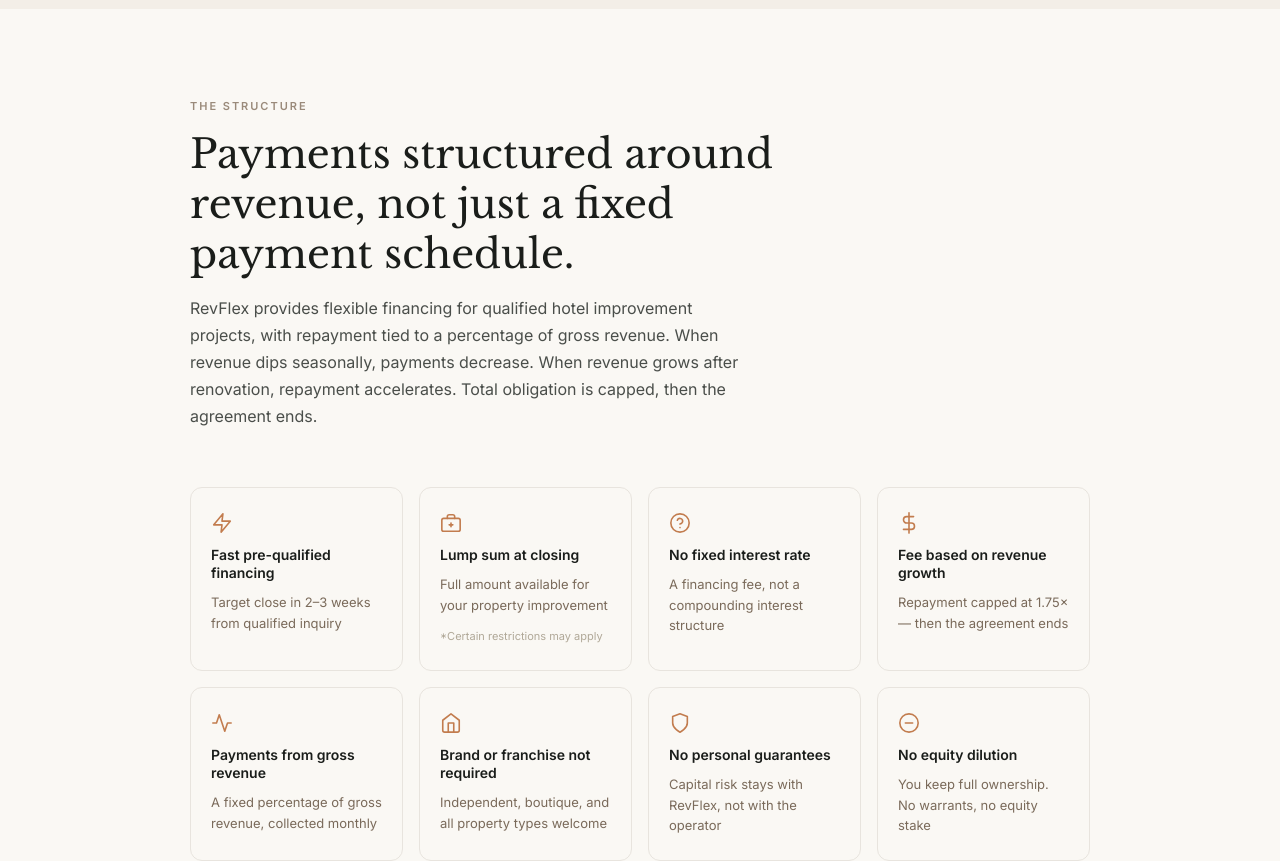
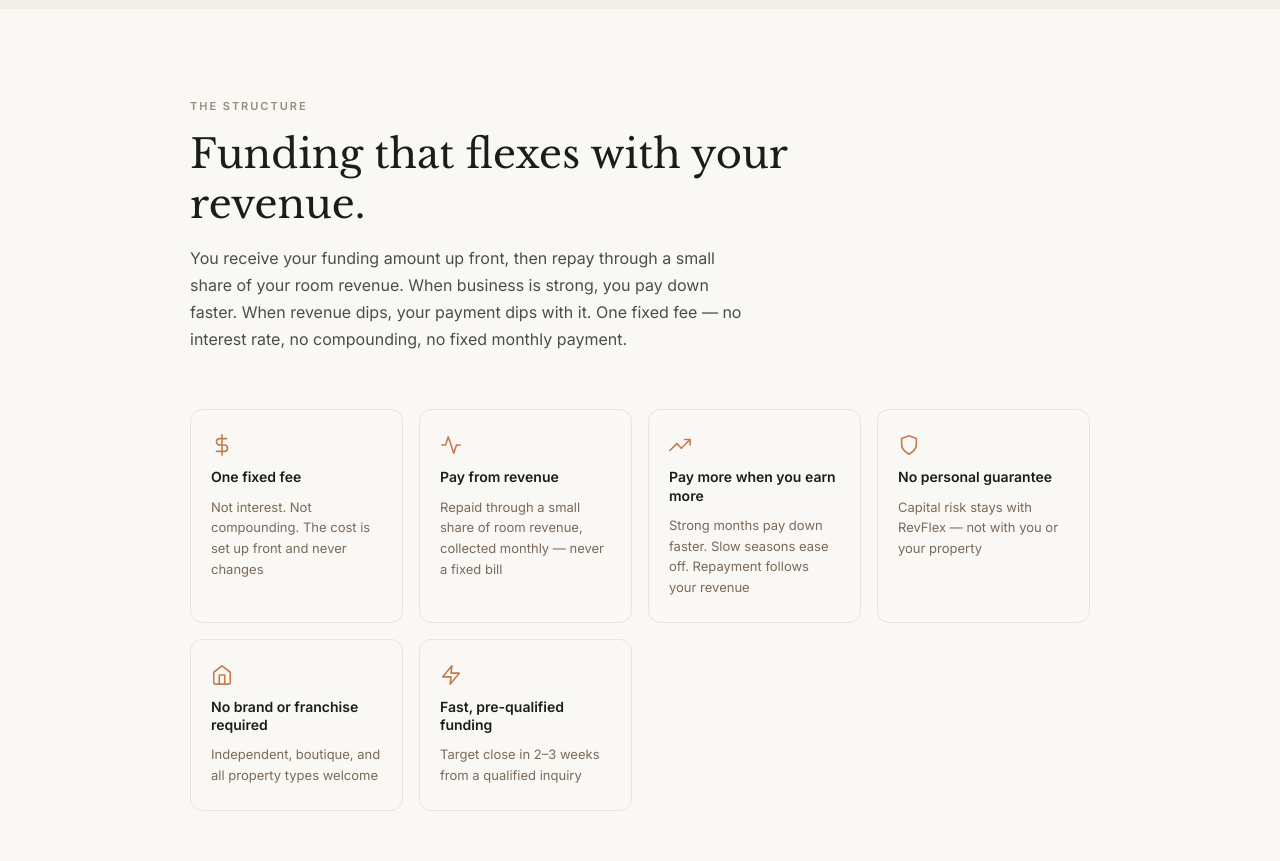
Before and after one commit to RevFlex/revflex-pip, a Next.js app: page / in a window 1280 px wide. Shown: the part 1500-2361 px from the top of the page. Built offline with nearby package versions, Linux system fonts and the light colour scheme.

Commit message:
Update page.jsx

```diff
--- a/app/page.jsx
+++ b/app/page.jsx
@@ -158,22 +158,20 @@
               fontWeight: '400', lineHeight: '1.25',
               color: '#1A1D1A', marginBottom: '16px', maxWidth: '600px'
             }}>
-              Payments structured around revenue, not just a fixed payment schedule.
+              Funding that flexes with your revenue.
             </h2>
             <p style={{ fontSize: '16px', lineHeight: '1.7', color: '#4A4E4A', maxWidth: '560px', marginBottom: '56px' }}>
-              RevFlex provides flexible financing for qualified hotel improvement projects, with repayment tied to a percentage of gross revenue. When revenue dips seasonally, payments decrease. When revenue grows after renovation, repayment accelerates. Total obligation is capped, then the agreement ends.
+              You receive your funding amount up front, then repay through a small share of your room revenue. When business is strong, you pay down faster. When revenue dips, your payment dips with it. One fixed fee — no interest rate, no compounding, no fixed monthly payment.
             </p>
 
             <div style={{ display: 'grid', gridTemplateColumns: 'repeat(auto-fit, minmax(200px, 1fr))', gap: '16px' }}>
               {[
-                { icon: <svg width="22" height="22" viewBox="0 0 24 24" fill="none" stroke="#C27C4E" strokeWidth="1.75" strokeLinecap="round" strokeLinejoin="round"><path d="M13 2L3 14h9l-1 8 10-12h-9l1-8z"/></svg>, title: 'Fast pre-qualified financing', sub: 'Target close in 2–3 weeks from qualified inquiry', delay: 0 },
-                { icon: <svg width="22" height="22" viewBox="0 0 24 24" fill="none" stroke="#C27C4E" strokeWidth="1.75" strokeLinecap="round" strokeLinejoin="round"><rect x="2" y="7" width="20" height="14" rx="2"/><path d="M16 7V5a2 2 0 0 0-2-2h-4a2 2 0 0 0-2 2v2"/><line x1="12" y1="12" x2="12" y2="16"/><line x1="10" y1="14" x2="14" y2="14"/></svg>, title: 'Lump sum at closing', sub: 'Full amount available for your property improvement', footnote: '*Certain restrictions may apply', delay: 50 },
-                { icon: <svg width="22" height="22" viewBox="0 0 24 24" fill="none" stroke="#C27C4E" strokeWidth="1.75" strokeLinecap="round" strokeLinejoin="round"><circle cx="12" cy="12" r="10"/><path d="M9.09 9a3 3 0 0 1 5.83 1c0 2-3 3-3 3"/><line x1="12" y1="17" x2="12.01" y2="17"/></svg>, title: 'No fixed interest rate', sub: 'A financing fee, not a compounding interest structure', delay: 100 },
-                { icon: <svg width="22" height="22" viewBox="0 0 24 24" fill="none" stroke="#C27C4E" strokeWidth="1.75" strokeLinecap="round" strokeLinejoin="round"><line x1="12" y1="1" x2="12" y2="23"/><path d="M17 5H9.5a3.5 3.5 0 0 0 0 7h5a3.5 3.5 0 0 1 0 7H6"/></svg>, title: 'Fee based on revenue growth', sub: 'Repayment capped at 1.75× — then the agreement ends', delay: 150 },
-                { icon: <svg width="22" height="22" viewBox="0 0 24 24" fill="none" stroke="#C27C4E" strokeWidth="1.75" strokeLinecap="round" strokeLinejoin="round"><polyline points="22 12 18 12 15 21 9 3 6 12 2 12"/></svg>, title: 'Payments from gross revenue', sub: 'A fixed percentage of gross revenue, collected monthly', delay: 200 },
-                { icon: <svg width="22" height="22" viewBox="0 0 24 24" fill="none" stroke="#C27C4E" strokeWidth="1.75" strokeLinecap="round" strokeLinejoin="round"><path d="M3 9l9-7 9 7v11a2 2 0 0 1-2 2H5a2 2 0 0 1-2-2z"/><polyline points="9 22 9 12 15 12 15 22"/></svg>, title: 'Brand or franchise not required', sub: 'Independent, boutique, and all property types welcome', delay: 250 },
-                { icon: <svg width="22" height="22" viewBox="0 0 24 24" fill="none" stroke="#C27C4E" strokeWidth="1.75" strokeLinecap="round" strokeLinejoin="round"><path d="M12 22s8-4 8-10V5l-8-3-8 3v7c0 6 8 10 8 10z"/></svg>, title: 'No personal guarantees', sub: 'Capital risk stays with RevFlex, not with the operator', delay: 300 },
-                { icon: <svg width="22" height="22" viewBox="0 0 24 24" fill="none" stroke="#C27C4E" strokeWidth="1.75" strokeLinecap="round" strokeLinejoin="round"><circle cx="12" cy="12" r="10"/><line x1="8" y1="12" x2="16" y2="12"/></svg>, title: 'No equity dilution', sub: 'You keep full ownership. No warrants, no equity stake', delay: 350 },
+                { icon: <svg width="22" height="22" viewBox="0 0 24 24" fill="none" stroke="#C27C4E" strokeWidth="1.75" strokeLinecap="round" strokeLinejoin="round"><line x1="12" y1="1" x2="12" y2="23"/><path d="M17 5H9.5a3.5 3.5 0 0 0 0 7h5a3.5 3.5 0 0 1 0 7H6"/></svg>, title: 'One fixed fee', sub: 'Not interest. Not compounding. The cost is set up front and never changes', delay: 0 },
+                { icon: <svg width="22" height="22" viewBox="0 0 24 24" fill="none" stroke="#C27C4E" strokeWidth="1.75" strokeLinecap="round" strokeLinejoin="round"><polyline points="22 12 18 12 15 21 9 3 6 12 2 12"/></svg>, title: 'Pay from revenue', sub: 'Repaid through a small share of room revenue, collected monthly — never a fixed bill', delay: 50 },
+                { icon: <svg width="22" height="22" viewBox="0 0 24 24" fill="none" stroke="#C27C4E" strokeWidth="1.75" strokeLinecap="round" strokeLinejoin="round"><line x1="23" y1="6" x2="13.5" y2="15.5"/><polyline points="17 6 23 6 23 12"/><line x1="13.5" y1="15.5" x2="8.5" y2="10.5"/><line x1="8.5" y1="10.5" x2="1" y2="18"/></svg>, title: 'Pay more when you earn more', sub: 'Strong months pay down faster. Slow seasons ease off. Repayment follows your revenue', delay: 100 },
+                { icon: <svg width="22" height="22" viewBox="0 0 24 24" fill="none" stroke="#C27C4E" strokeWidth="1.75" strokeLinecap="round" strokeLinejoin="round"><path d="M12 22s8-4 8-10V5l-8-3-8 3v7c0 6 8 10 8 10z"/></svg>, title: 'No personal guarantee', sub: 'Capital risk stays with RevFlex — not with you or your property', delay: 150 },
+                { icon: <svg width="22" height="22" viewBox="0 0 24 24" fill="none" stroke="#C27C4E" strokeWidth="1.75" strokeLinecap="round" strokeLinejoin="round"><path d="M3 9l9-7 9 7v11a2 2 0 0 1-2 2H5a2 2 0 0 1-2-2z"/><polyline points="9 22 9 12 15 12 15 22"/></svg>, title: 'No brand or franchise required', sub: 'Independent, boutique, and all property types welcome', delay: 200 },
+                { icon: <svg width="22" height="22" viewBox="0 0 24 24" fill="none" stroke="#C27C4E" strokeWidth="1.75" strokeLinecap="round" strokeLinejoin="round"><path d="M13 2L3 14h9l-1 8 10-12h-9l1-8z"/></svg>, title: 'Fast, pre-qualified funding', sub: 'Target close in 2–3 weeks from a qualified inquiry', delay: 250 },
               ].map(({ icon, title, sub, footnote, delay }) => (
                 <FadeCard key={title} delay={delay}>
                   <div style={{ background: '#FAF8F4', border: '1px solid #E8E4DE', borderRadius: '12px', padding: '24px 20px', display: 'flex', flexDirection: 'column', gap: '10px', height: '100%' }}>
@@ -322,8 +320,8 @@
     a: "Repayment is structured as a fixed percentage of gross revenue, collected monthly. The percentage is determined at closing and is based on the financing amount and scope tier. Because payments are tied to revenue rather than a fixed calendar, payments naturally decrease during slower seasons and increase when revenue grows post-renovation. The total repayment obligation is capped — once the cap is reached, the agreement ends with no further obligation."
   },
   {
-    q: "What is the repayment cap?",
-    a: "The repayment cap is the maximum total amount you will ever pay under a RevFlex agreement. It is expressed as a multiple of the amount funded — typically between 1.70× and 1.88× depending on the scope of the project. For example, if you receive $200,000 in financing under a 1.78× cap, the most you will ever repay is $356,000 — regardless of how long repayment takes. Once that amount is reached, the agreement is complete."
+    q: "How much will I repay in total?",
+    a: "Your total repayment is your funding amount plus one fixed fee, agreed up front. There is no interest rate and no compounding, so the total never grows beyond what you agreed to at closing. You repay it through a small share of your room revenue over time — when revenue is strong you pay down faster, and when it dips your payment dips with it. Once the agreed total is reached, the agreement is complete."
   },
   {
     q: "Is there a grace period before repayment begins?",
```
